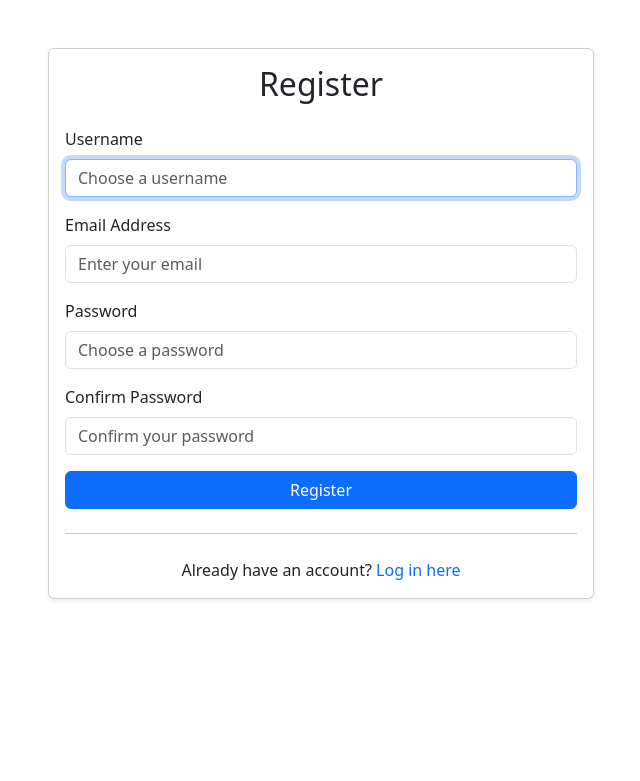
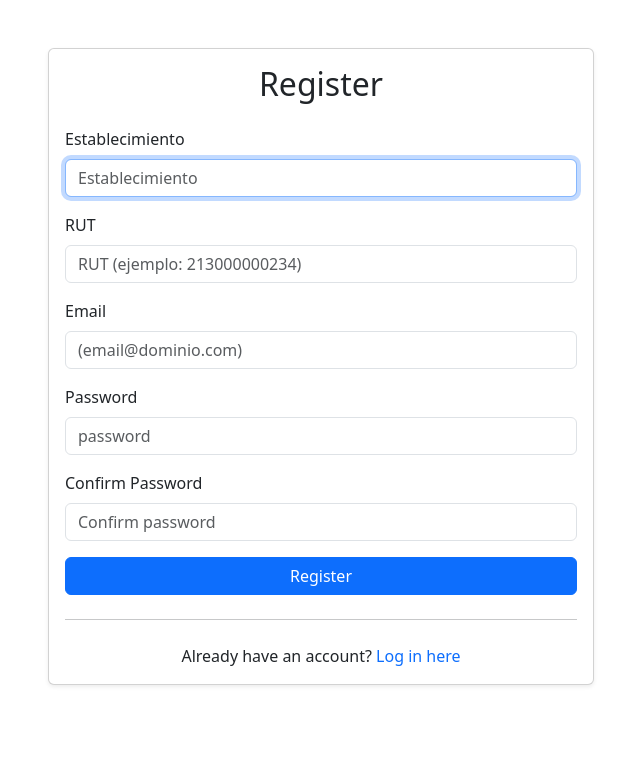
Before and after one commit to MasliahDev99/harvard_projects_web50, a Django app: template OviPro/MundoCampero/ganaderia/templates/ganaderia/register.html in a window 1280 px wide. Shown: the part 66-847 px from the top of the page, without its empty margins (319-959 px from the left). Run offline with Django 4.2, Linux system fonts and the light colour scheme; the template is opened without the code that fills it, so the values that code supplies are empty; parts of the project's set-up code (start-up, migrations or seed data) failed here and were passed over; some libraries are stand-ins or nearby versions.

Commit message:
Add files via upload

```diff
--- a/OviPro/MundoCampero/ganaderia/templates/ganaderia/layout.html
+++ b/OviPro/MundoCampero/ganaderia/templates/ganaderia/layout.html
@@ -35,10 +35,10 @@
                     </li>
                 {% endif %}
                     <li class="nav-item">
-                        <a class="nav-link" href="{% url 'ganaderia:index' %}">Acerca de</a>
+                        <a class="nav-link" href="https://github.com/MasliahDev99/">Acerca de</a>
                     </li>
                     <li class="nav-item">
-                        <a class="nav-link" href="{% url 'ganaderia:index' %}">Contacto</a>
+                        <a class="nav-link" href="#foot">Contacto</a>
                     </li>
                 </ul>
             </div>
@@ -53,7 +53,7 @@
 
     <!-- Footer -->
 
-    <footer class="bg-light mt-auto">
+    <footer class="bg-light mt-auto" id="foot">
         <div class="container">
             <div class="row">
                 <div class="col-md-4">
--- a/OviPro/MundoCampero/ganaderia/templates/ganaderia/register.html
+++ b/OviPro/MundoCampero/ganaderia/templates/ganaderia/register.html
@@ -20,20 +20,24 @@
                     <form action="{% url 'ganaderia:register' %}" method="post">
                         {% csrf_token %}
                         <div class="mb-3">
-                            <label for="username" class="form-label">Username</label>
-                            <input type="text" class="form-control" id="username" name="username" placeholder="Choose a username" required autofocus>
+                            <label for="username" class="form-label">Establecimiento</label>
+                            <input type="text" class="form-control" id="username" name="username" placeholder="Establecimiento" required autofocus>
                         </div>
                         <div class="mb-3">
-                            <label for="email" class="form-label">Email Address</label>
-                            <input type="email" class="form-control" id="email" name="email" placeholder="Enter your email" required>
+                            <label for="RUT" class="form-label">RUT</label>
+                            <input type="number" class="form-control" id="RUT" name="RUT" placeholder="RUT (ejemplo: 213000000234)" required>
+                        </div>
+                        <div class="mb-3">
+                            <label for="email" class="form-label">Email</label>
+                            <input type="email" class="form-control" id="email" name="email" placeholder="(email@dominio.com)" required>
                         </div>
                         <div class="mb-3">
                             <label for="password" class="form-label">Password</label>
-                            <input type="password" class="form-control" id="password" name="password" placeholder="Choose a password" required>
+                            <input type="password" class="form-control" id="password" name="password" placeholder="password" required>
                         </div>
                         <div class="mb-3">
                             <label for="confirmation" class="form-label">Confirm Password</label>
-                            <input type="password" class="form-control" id="confirmation" name="confirmation" placeholder="Confirm your password" required>
+                            <input type="password" class="form-control" id="confirmation" name="confirmation" placeholder="Confirm password" required>
                         </div>
                         <div class="d-grid gap-2">
                             <button type="submit" class="btn btn-primary">Register</button>
```
Also changed, not shown: OviPro/MundoCampero/ganaderia/utils.py (added, +28 -0 lines), OviPro/MundoCampero/ganaderia/views.py (+26 -0 lines), OviPro/MundoCampero/db.sqlite3.
